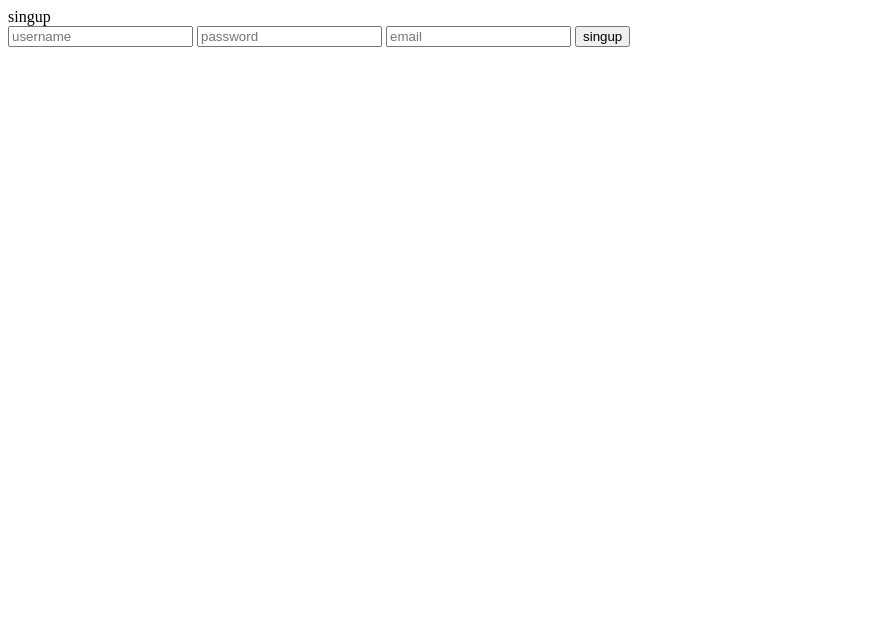
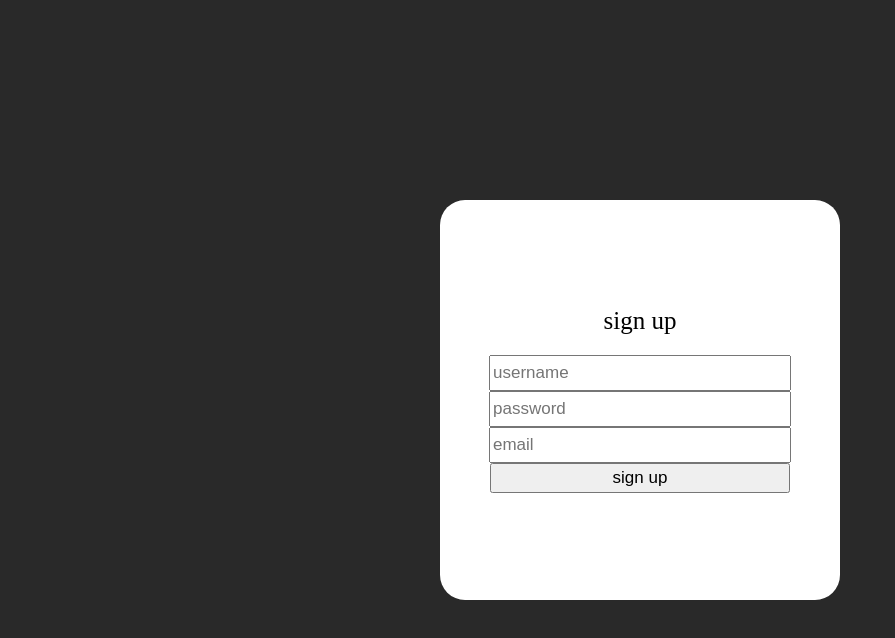
Before and after one commit to essa-jago/chat, a plain HTML site: page singup.html in a window 1280 px wide. Shown: the whole page, without its empty margins (0-895 px from the left). Drawn offline with Linux system fonts and the light colour scheme.

Commit message:
Add files via upload

```diff
--- /dev/null
+++ b/login.css
@@ -0,0 +1,44 @@
+body {
+    margin: 0px;
+    padding: 0px;
+}
+
+
+.container {
+    width: 100%;
+    height: 100vh;
+    display: flex;
+    align-items: center;
+    justify-content: center;
+    flex-direction: column;
+    background-color: rgb(41, 41, 41);
+}
+
+.wrapper {
+    width: 300px;
+    height: 300px;
+    display: flex;
+    flex-direction: column;
+    align-items: center;
+    justify-content: center;
+    background-color: white;
+    padding: 50px;
+    border-radius: 25px;
+}
+
+#loginbtn {
+    width: 100%;
+    height: 30px;
+    font-size: 17px;
+}
+
+.wrapper>input {
+    width: 98%;
+    height: 30px;
+    font-size: 17px;
+}
+
+.wrapper>div {
+    font-size: 25px;
+    margin-bottom: 20px;
+}
--- /dev/null
+++ b/singup.css
@@ -0,0 +1,44 @@
+body {
+    margin: 0px;
+    padding: 0px;
+}
+
+
+.container {
+    width: 100%;
+    height: 100vh;
+    display: flex;
+    align-items: center;
+    justify-content: center;
+    flex-direction: column;
+    background-color: rgb(41, 41, 41);
+}
+
+.wrapper {
+    width: 300px;
+    height: 300px;
+    display: flex;
+    flex-direction: column;
+    align-items: center;
+    justify-content: center;
+    background-color: white;
+    padding: 50px;
+    border-radius: 25px;
+}
+
+#singups {
+    width: 100%;
+    height: 30px;
+    font-size: 17px;
+}
+
+.wrapper>input {
+    width: 98%;
+    height: 30px;
+    font-size: 17px;
+}
+
+.wrapper>div {
+    font-size: 25px;
+    margin-bottom: 20px;
+}
--- a/singup.html
+++ b/singup.html
@@ -4,15 +4,16 @@
     <meta charset="UTF-8">
     <meta name="viewport" content="width=device-width, initial-scale=1.0">
     <title>Document</title>
+    <link rel="stylesheet" href="singup.css">
 </head>
 <body>
-    <div>
-        <div>
-            <div>singup</div>
+    <div class="container">
+        <div class="wrapper">
+            <div>sign up</div>
             <input placeholder="username" type="text" id="userinput"/>
             <input placeholder="password" type="password" id="passinput"/>
             <input placeholder="email" type="email" id="emailinput"/>
-            <button id="singups">singup</button>
+            <button id="singups">sign up</button>
         </div>
     </div>
     <script src="singup.js"></script>
--- a/style.css
+++ b/style.css
@@ -5,7 +5,7 @@ body {
 
 .container {
     width: 100%;
-    height: 100vh;
+    height: 93vh;
     display: flex;
     align-items: center;
     flex-direction: column;
@@ -98,8 +98,8 @@ body {
 }
 
 #containerfriend>button {
-    background-color: rgb(41, 41, 41);
-    color: white;
+    background-color: rgb(255, 255, 255);
+    color: rgb(0, 0, 0);
     margin-bottom: 5px;
     border-top-width: 0px;
     border-bottom-width: 0px;
@@ -108,14 +108,23 @@ body {
     border-color: rgb(255, 255, 255);
 }
 
+#containerfriend>button:hover {
+    background-color: rgb(180, 180, 180);
+}
+
+#containerfriend>div>button:hover {
+    background-color: rgb(180, 180, 180);
+}
+
+
 #containerfriend>div {
     display: flex;
     flex-direction: column;
 }
 
 #containerfriend>div>button {
-    background-color: rgb(41, 41, 41);
-    color: white;
+    background-color: rgb(255, 255, 255);
+    color: rgb(0, 0, 0);
     border-right-width: 2px;
     border-left-width: 2px;
     border-color: rgb(255, 255, 255);
@@ -155,6 +164,11 @@ body {
     background-color: rgb(47, 144, 255);
 }
 
+#namaa {
+    margin-left: 5px;
+    margin-right: 10px;
+}
+
 #divapainiya {
     width: 100px;
 }
```
Also changed, not shown: login.html (+1 -0 lines), main.js (+17 -3 lines).
